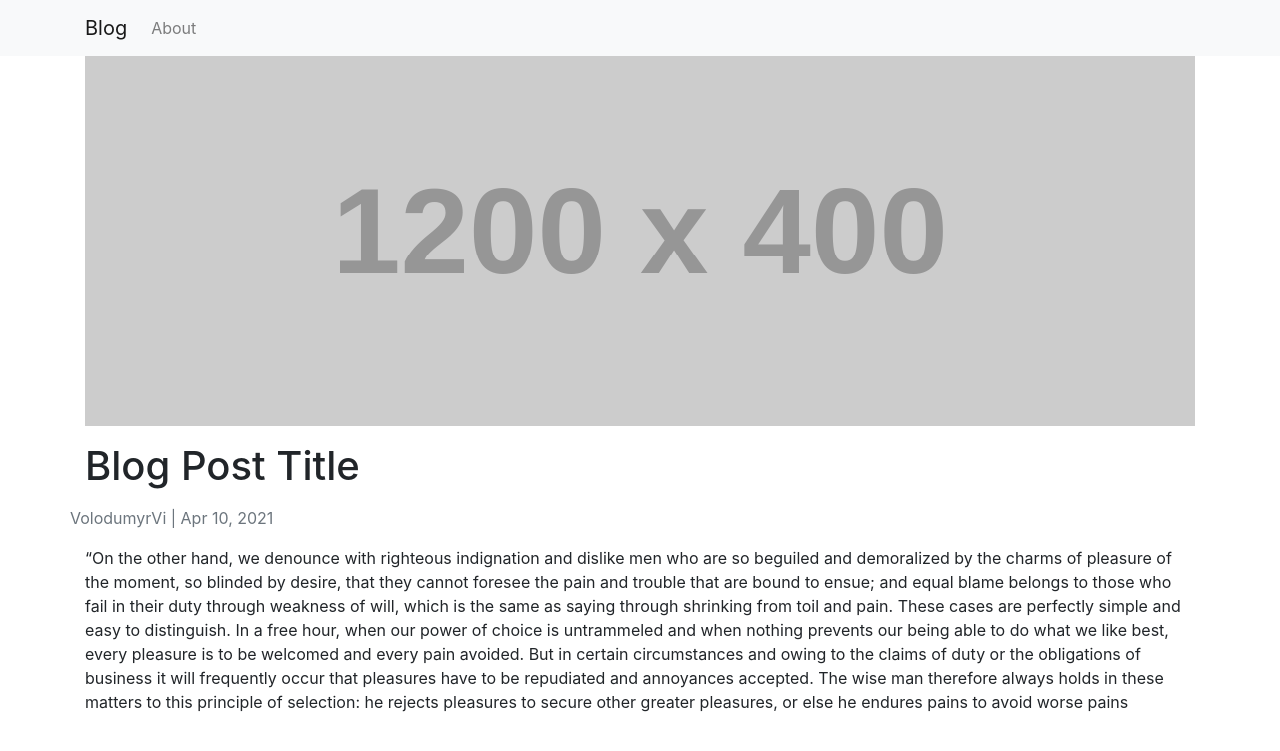
After one commit to VolodymyrVi/php-blog, a PHP site: template templates/post.twig in a window 1280 px wide. The commit adds this page. Shown: the top 751 px of the page. Run offline with PHP 8.4, Linux system fonts and the light colour scheme; the template is opened without the code that fills it, so the values that code supplies are empty; grey boxes labelled with a size stand in for pictures from a placeholder-image service; some libraries are stand-ins or nearby versions.

Commit message:
add post template and url

```diff
--- a/templates/index.twig
+++ b/templates/index.twig
@@ -12,7 +12,7 @@
             <h5 class="card-title">Card title</h5>
             <p class="card-text">Some quick example text to build on the card title and make up the bulk of the card's
               content.</p>
-            <a href="#" class="btn btn-primary">Go somewhere</a>
+            <a href="blog-post-1" class="btn btn-primary">Go somewhere</a>
           </div>
         </div>
       </div>
@@ -24,7 +24,7 @@
             <h5 class="card-title">Card title</h5>
             <p class="card-text">Some quick example text to build on the card title and make up the bulk of the card's
               content.</p>
-            <a href="#" class="btn btn-primary">Go somewhere</a>
+            <a href="blog-post-2" class="btn btn-primary">Go somewhere</a>
           </div>
         </div>
       </div>
@@ -36,7 +36,7 @@
             <h5 class="card-title">Card title</h5>
             <p class="card-text">Some quick example text to build on the card title and make up the bulk of the card's
               content.</p>
-            <a href="#" class="btn btn-primary">Go somewhere</a>
+            <a href="blog-post-3" class="btn btn-primary">Go somewhere</a>
           </div>
         </div>
       </div>
--- /dev/null
+++ b/templates/post.twig
@@ -0,0 +1,17 @@
+{% extends "base.twig" %}
+{% block body %}
+
+	<div class="container">
+        <img src="https://dummyimage.com/1200x400/5b76ba/ffffff" class="img-fluid" alt="...">
+		<h1 class="mt-3 mb-3">
+			Blog Post Title
+		</h1>
+        <div class="continer mb-3">
+            <div class="row">
+            <span class="text-muted">VolodumyrVi | Apr 10, 2021</span>
+            </div>
+        </div>
+        <div class="">
+        “On the other hand, we denounce with righteous indignation and dislike men who are so beguiled and demoralized by the charms of pleasure of the moment, so blinded by desire, that they cannot foresee the pain and trouble that are bound to ensue; and equal blame belongs to those who fail in their duty through weakness of will, which is the same as saying through shrinking from toil and pain. These cases are perfectly simple and easy to distinguish. In a free hour, when our power of choice is untrammeled and when nothing prevents our being able to do what we like best, every pleasure is to be welcomed and every pain avoided. But in certain circumstances and owing to the claims of duty or the obligations of business it will frequently occur that pleasures have to be repudiated and annoyances accepted. The wise man therefore always holds in these matters to this principle of selection: he rejects pleasures to secure other greater pleasures, or else he endures pains to avoid worse pains        </div>
+	</div>
+{% endblock %}
```
Also changed, not shown: index.php (+8 -0 lines).
